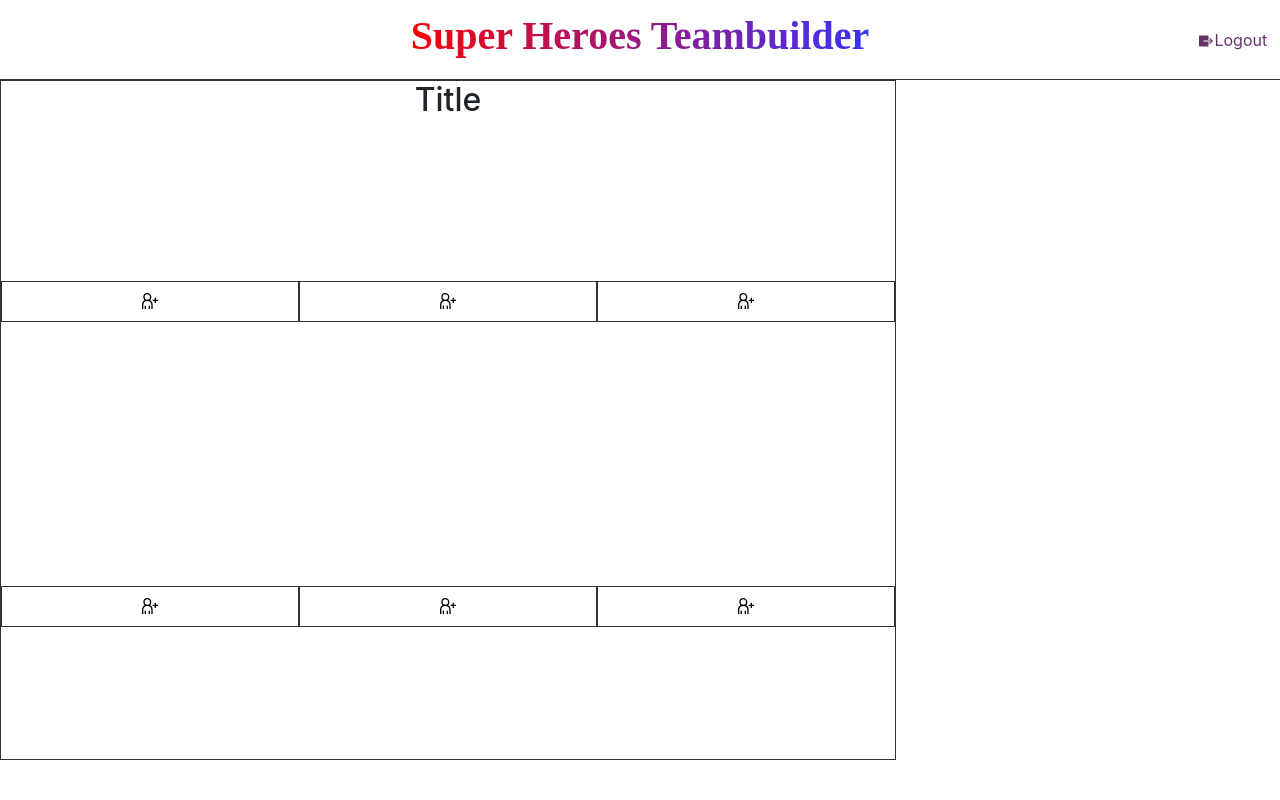
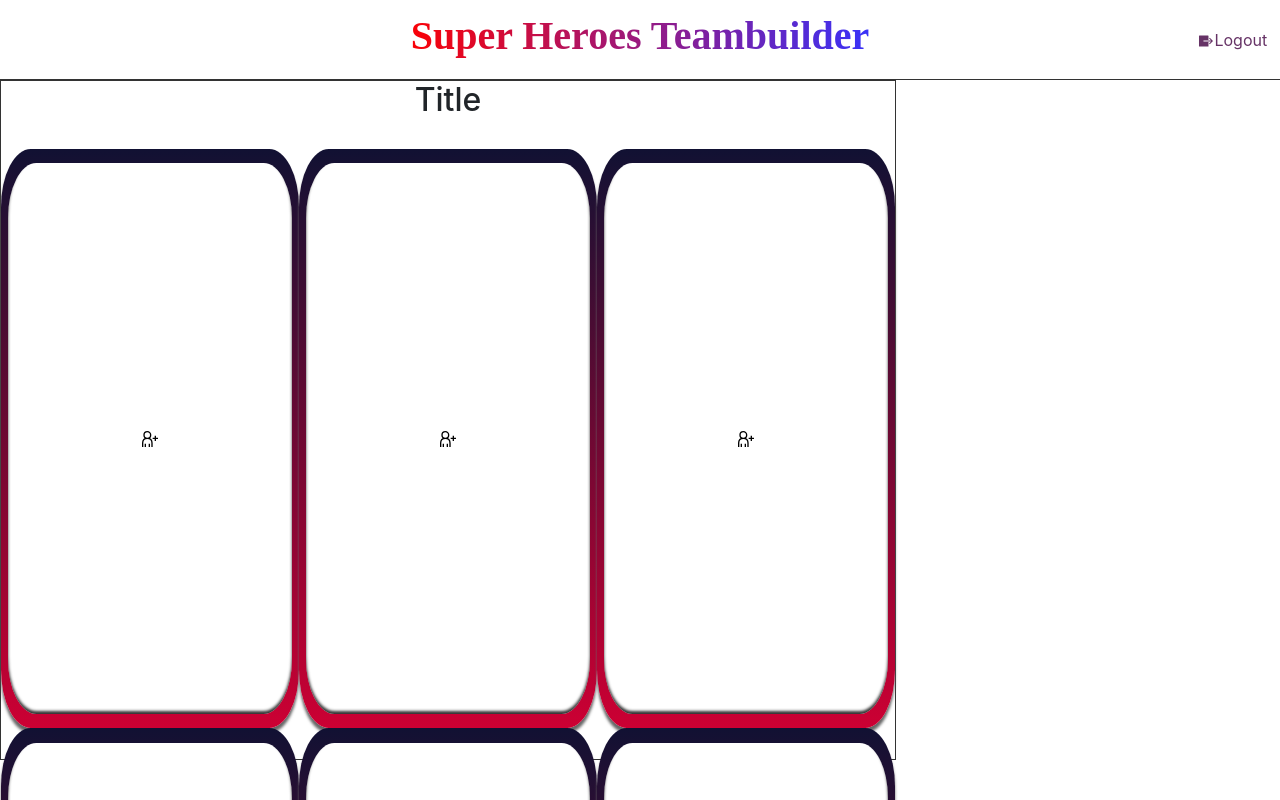
Before and after one commit to Ellie1341994/SuperheroesTeambuilder, a React (Create React App) app in the folder react/: page / in a window 1280 px wide. Shown: the top 800 px of the page. Built offline with nearby package versions, Linux system fonts and the light colour scheme; sample sign-in values are in the browser's storage.

Commit message:
Added card border alignment styles plus other ones and sample on click hero requests functionality

```diff
--- a/react/src/homePageComponents/HeroCard.tsx
+++ b/react/src/homePageComponents/HeroCard.tsx
@@ -1,26 +1,94 @@
 import styled from "styled-components";
 import { GrUserAdd } from "react-icons/gr";
 import { SuperheroProps } from "./SuperheroProps";
+import { AppForm } from "../AppForm";
+import React from "react";
 const SuperheroBox: any = styled.div`
   display: flex;
   justify-content: center;
   align-items: center;
-  padding: 1.25%;
   margin: 0;
-  border: 1px solid #333;
-  box-sizing: border-box;
+  height: 95%;
+  width: 95%;
+  border-radius: 10%;
+  box-shadow: inset 0 -3px 3px #333;
+  background-color: white;
+  z-index: 1;
   @media (max-width: 576px) {
     /* matches "sm" react boostrap width value */
   }
 `;
-export const HeroCard: any = () => {
+const SuperheroAlignmentBorderBox: any = styled.div`
+  display: flex;
+  justify-content: center;
+  align-items: center;
+  height: 95%;
+  width: 95%;
+  box-sizing: border-box;
+  box-shadow: 0 5px 3px #666;
+  border-radius: 10%;
+  background-image: ${(props: any) => {
+    switch (props.As) {
+      case "villan":
+        return "linear-gradient(360deg, #c03, #113)";
+      case "hero":
+        return "linear-gradient(90deg, #616, #33c)";
+      default:
+        return "linear-gradient(45deg, #999, #333)";
+    }
+  }};
+  @media (max-width: 576px) {
+    /* matches "sm" react boostrap width value */
+  }
+`;
+export const HeroCard: any = (props: any) => {
+  const [isBeingFilledOut, setIsBeingFilledOut] = React.useState(false);
+  const [choices, setChoices]: [string[], Function] = React.useState([]);
   return (
-    <SuperheroBox
-      onClick={() => {
-        alert("clicked");
-      }}
-    >
-      <GrUserAdd />
-    </SuperheroBox>
+    <SuperheroAlignmentBorderBox As={isBeingFilledOut ? "" : "villan"}>
+      <SuperheroBox
+        onClick={
+          isBeingFilledOut
+            ? undefined
+            : () => {
+                setIsBeingFilledOut(!isBeingFilledOut);
+              }
+        }
+      >
+        {isBeingFilledOut ? (
+          <form
+            method="get"
+            onSubmit={async (event: any) => {
+              event.preventDefault();
+              let identifier: string | number = event.target.spn.value;
+              const superheroicPackage: any = await props.requestSuperhero(
+                identifier
+              );
+              console.log(superheroicPackage);
+              if (Array.isArray(superheroicPackage.data)) {
+                const superheroesName: string[] = [];
+                superheroicPackage.data.forEach((superhero: any) => {
+                  superheroesName.push(superhero.name);
+                });
+                setChoices(superheroesName);
+                console.log(choices);
+              }
+            }}
+          >
+            {choices.length > 0 && (
+              <select name="" id="">
+                <option value="">{choices[0]}</option>
+                <option value="">{choices[1]}</option>
+                <option value="">{choices[2]}</option>
+              </select>
+            )}
+            <input name="spn" type="text" />
+            <button type="submit">asd</button>
+          </form>
+        ) : (
+          <GrUserAdd />
+        )}
+      </SuperheroBox>
+    </SuperheroAlignmentBorderBox>
   );
 };
```
